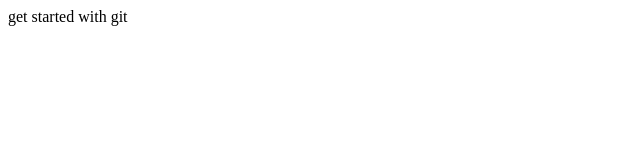
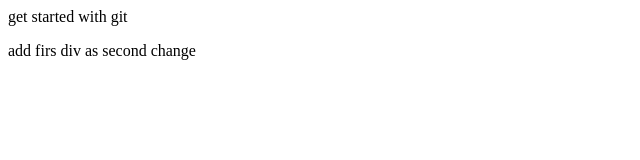
Before and after one commit to ghajavarestani/GIT-PROJECT, a plain HTML site: page index.html in a window 1280 px wide. Shown: the whole page, without its empty margins (0-640 px from the left). Drawn offline with Linux system fonts and the light colour scheme.

Commit message:
add div as a second change

```diff
--- a/index.html
+++ b/index.html
@@ -1 +1,3 @@
 <p>get started with git</p>
+
+<div>add firs div as second change</div>
```
